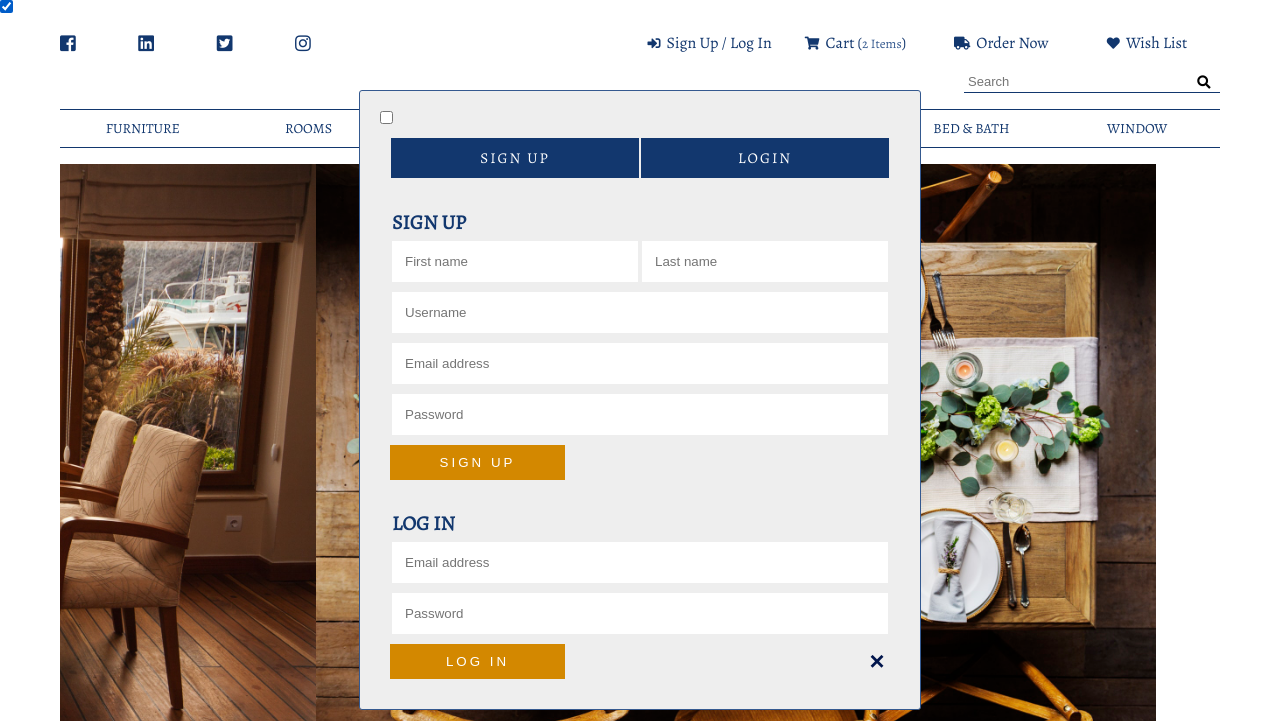
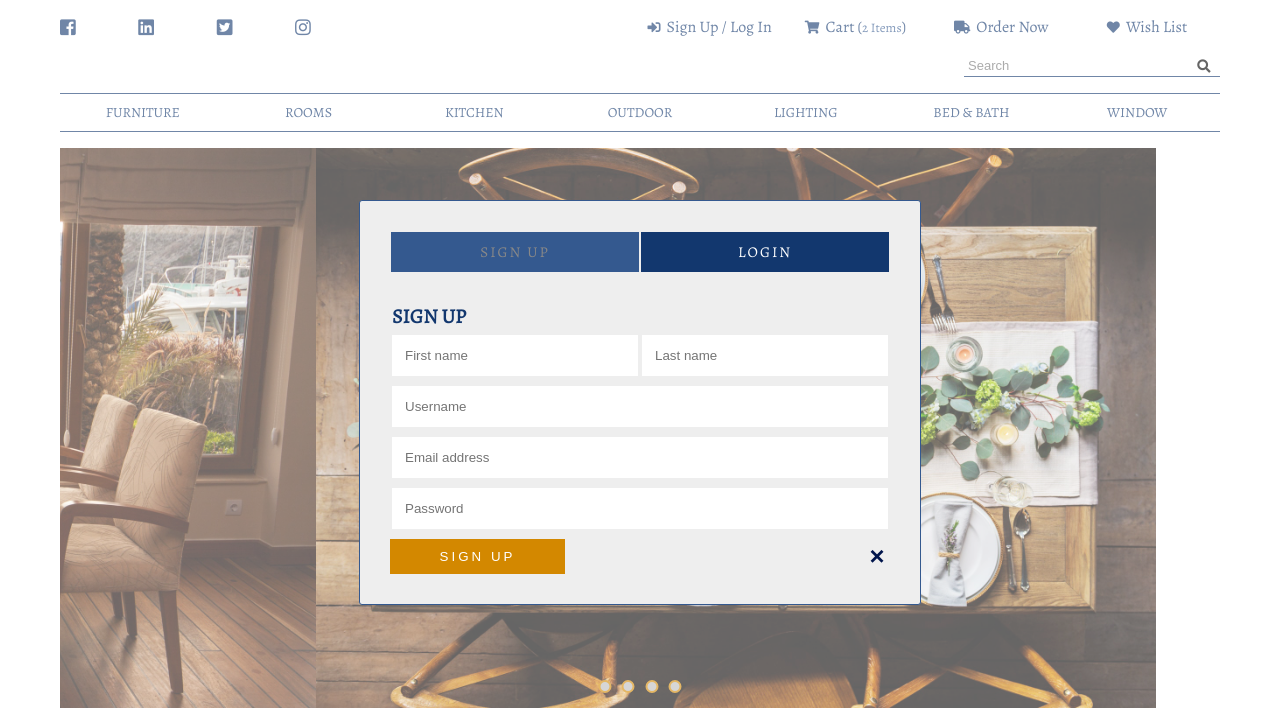
Before and after one commit to damiandevega/furniture-store, a plain HTML site: page index.html in a window 1280 px wide. Both pictures are taken after a click on the link "Sign Up / Log In". Shown: the top 721 px of the page. Drawn offline with nearby package versions, Linux system fonts and the light colour scheme.

Commit message:
finished modal box for sign up / log in

```diff
--- a/index.html
+++ b/index.html
@@ -12,10 +12,10 @@
 <body>
 
     <!-- modal box -->
-    <input type="checkbox" id="show-hide-forms">
+    <input type="checkbox" id="show-hide-forms" hidden>
     <div class="forms-wrapper">
         <label for="show-hide-forms" class="x-btn">&#10005;</label>
-        <input type="checkbox" id="show-form">
+        <input type="checkbox" id="show-form" hidden>
         <div class="show-btns-wrapper">
             <label for="show-form" class="show-form-btn show-signup-form">Sign Up</label>
             <label for="show-form" class="show-form-btn show-login-form">Login</label>
--- a/style.css
+++ b/style.css
@@ -649,13 +649,14 @@ body {
 .forms-wrapper {
     background-color: #eee;
     position: fixed;
-    top: 50%;
+    top: 25%;
     left: 50%;
-    transform: translate(-50%, -50%);
+    transform: translateX(-50%);
     z-index: 1000;
     padding: 2rem;
     border: .1rem solid #34598f;
     border-radius: .3rem;
+    display: none;
 }
 
 .show-btns-wrapper {
@@ -729,4 +730,63 @@ body {
     right: 3.5rem;
     cursor: pointer;
 }
+
+.login-form {
+    display: none;
+}
+
+.show-signup-form {
+    color: #888;
+    background-color: #34598f;
+    pointer-events: none;
+}
+
+#show-form:checked ~ .show-btns-wrapper .show-login-form {
+    color: #888;
+    background-color: #34598f;
+    pointer-events: none;
+}
+
+#show-form:checked ~ .show-btns-wrapper .show-signup-form {
+    color: #fff;
+    background-color: #12376e;
+    pointer-events: initial;
+}
+
+#show-form:checked ~ .signup-form {
+    display: none;
+}
+
+#show-form:checked ~ .login-form {
+    display: block;
+}
+
+#show-hide-forms:checked ~ .forms-wrapper {
+    display: block;
+    animation: anim .5s;
+}
+
+#show-hide-forms:checked ~ .container {
+    pointer-events: none;
+    opacity: .6;
+}
+
+.first-nav-link label {
+    cursor: pointer;
+}
+
+@keyframes anim {
+    0% {
+        left: 40%;
+    }
+    50% {
+        left: 60%;
+    }
+    75% {
+        left: 45%;
+    }
+    100% {
+        left: 50%;
+    }
+}
 /* end of modal box */
```
